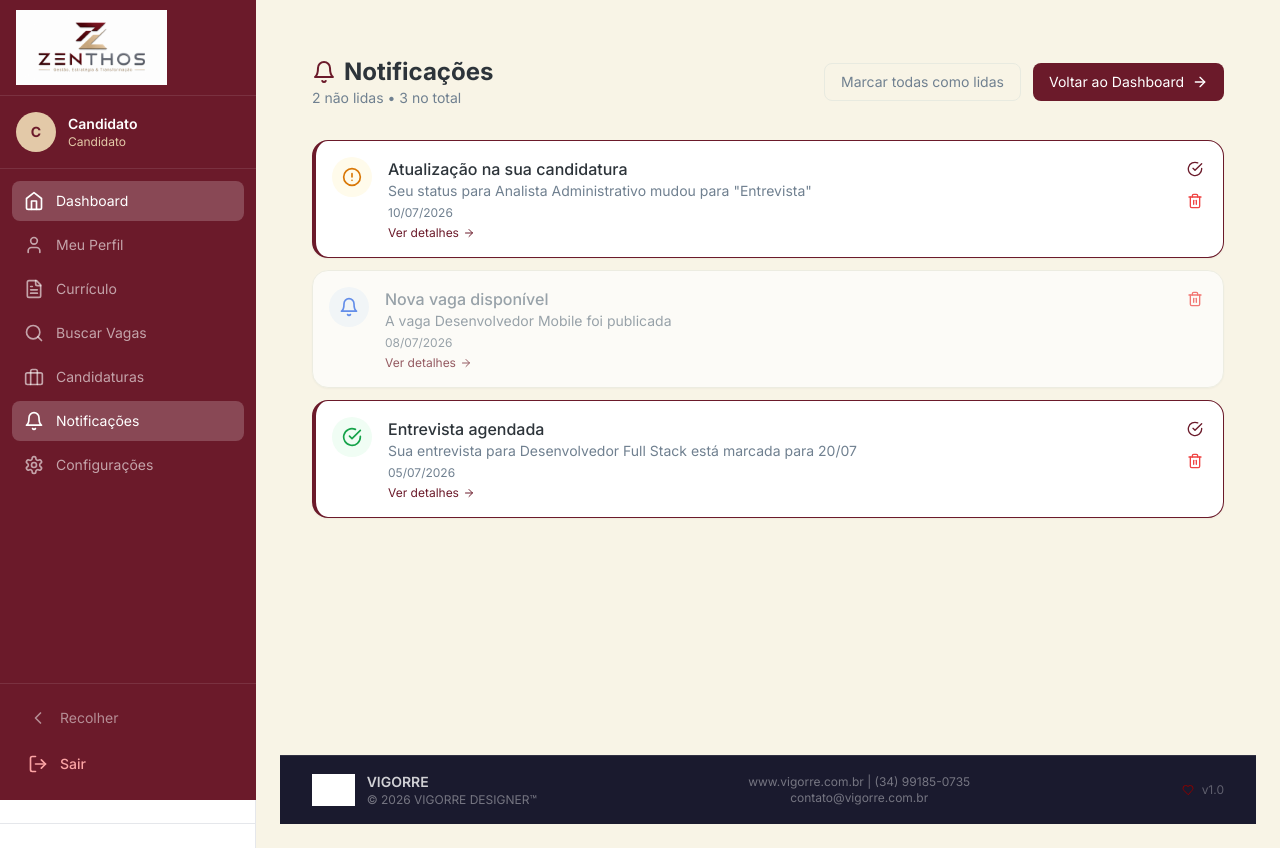
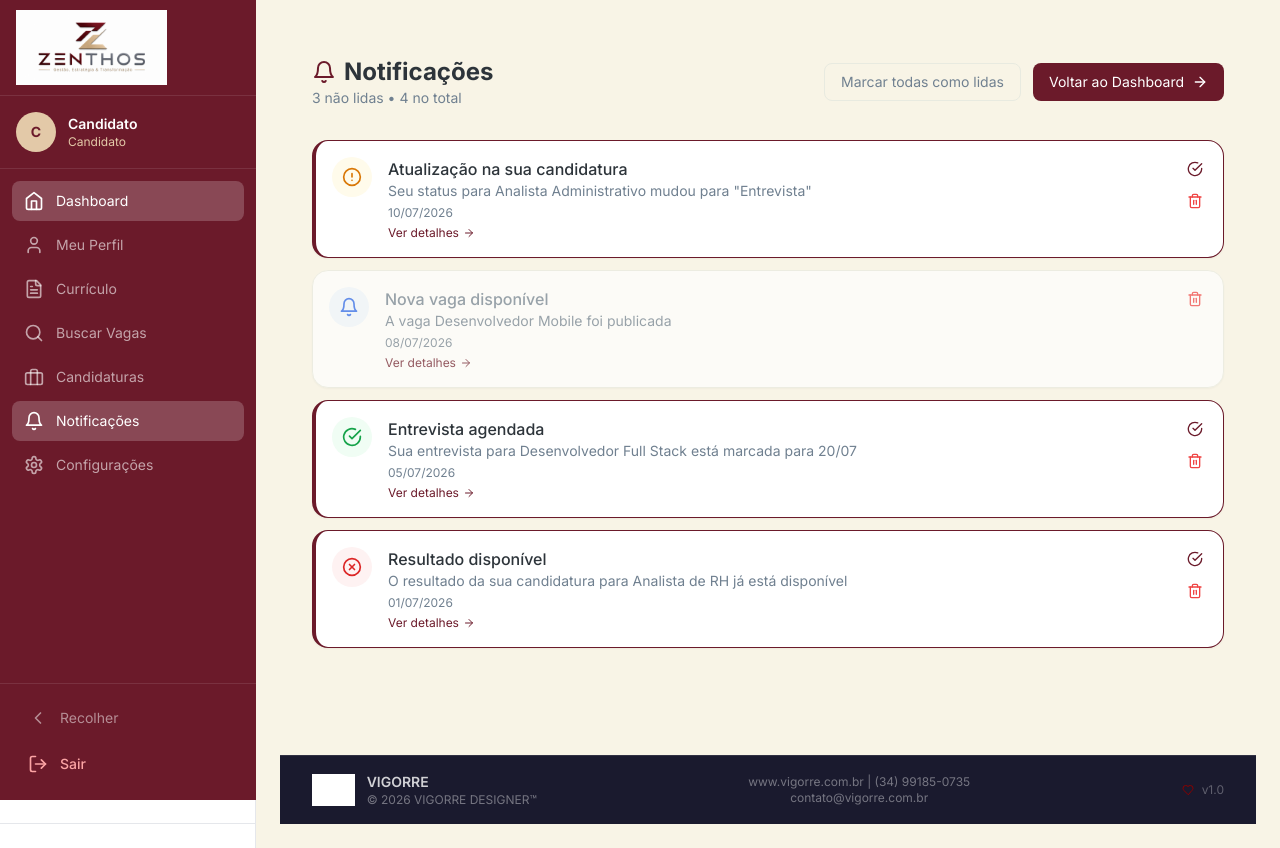
Before and after one commit to trivoroficial/consult_recruit, a Next.js app: page /candidato/notificacoes in a window 1280 px wide. Built offline with nearby package versions, Linux system fonts and the light colour scheme; grey boxes are pictures that could not be loaded.

Commit message:
Add new notification for application result availability

```diff
--- a/src/app/(dashboard)/candidato/notificacoes/page.tsx
+++ b/src/app/(dashboard)/candidato/notificacoes/page.tsx
@@ -34,6 +34,15 @@ export default function CandidatoNotificacoes() {
       lida: false,
       tipo: 'success',
       link: '/candidato/entrevistas/1'
+    },
+    {
+      id: 4,
+      titulo: 'Resultado disponível',
+      descricao: 'O resultado da sua candidatura para Analista de RH já está disponível',
+      data: '01/07/2026',
+      lida: false,
+      tipo: 'error',
+      link: '/candidato/candidaturas/3'
     },
   ])
 
```
